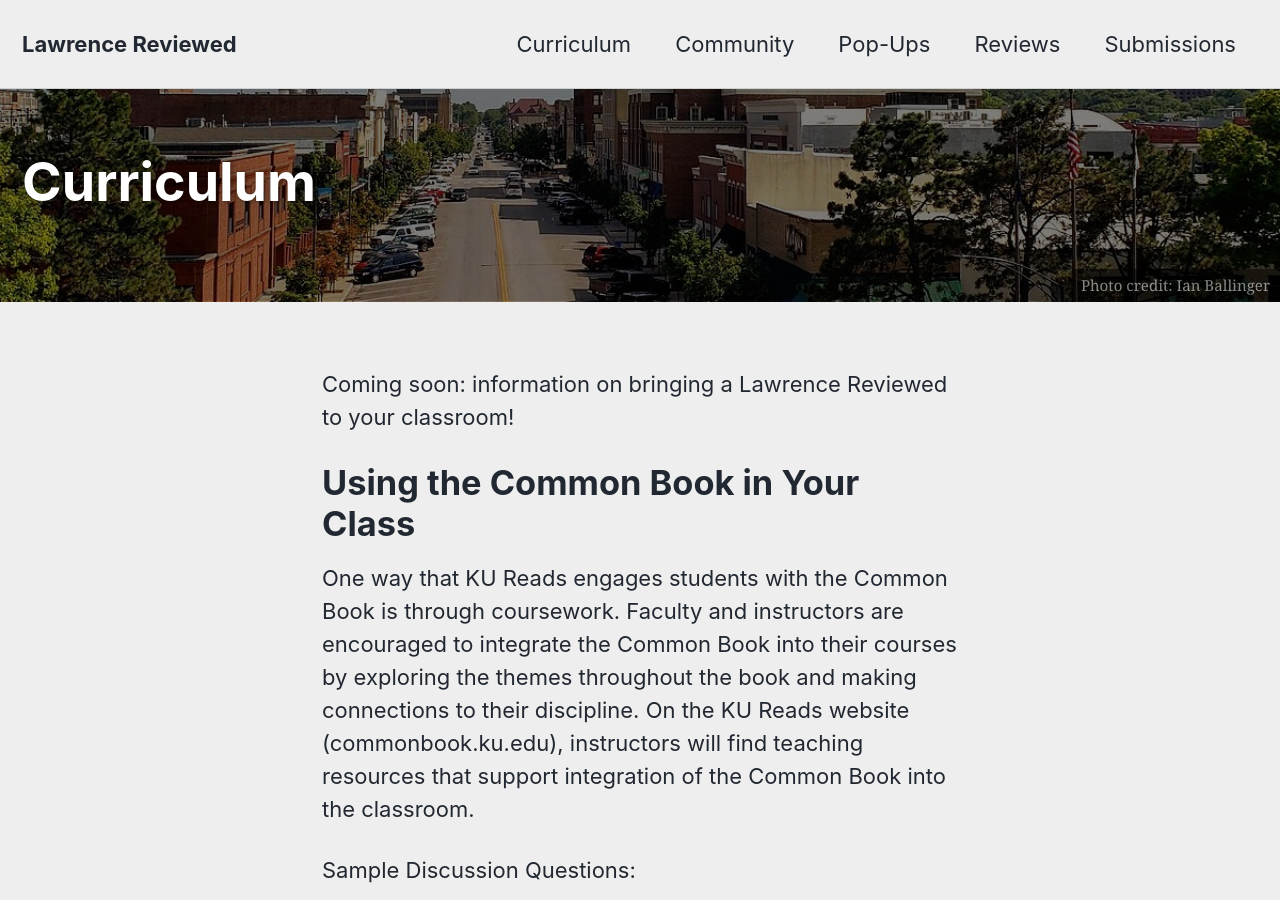
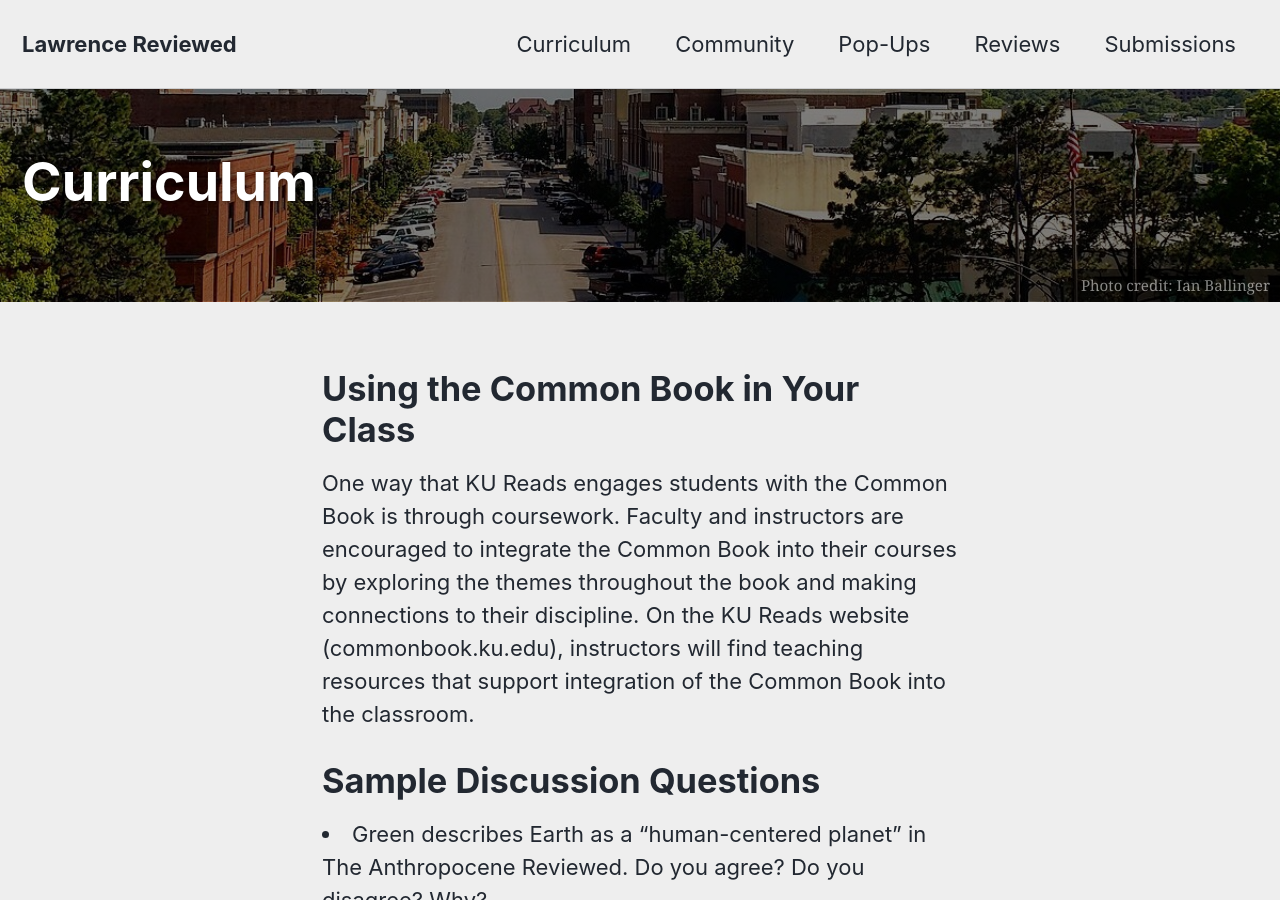
Before and after one commit to idrhku/lawrence-reviewed, a Jekyll site: the page built from _pages/curriculum.md, in a window 1280 px wide and 900 px high. Built offline with Jekyll 4.4.1, drawn with Linux system fonts in a browser that asks for light colours; cached includes are drawn as plain includes.

Commit message:
Update curriculum.md
Adding tags

```diff
--- a/_pages/curriculum.md
+++ b/_pages/curriculum.md
@@ -12,21 +12,20 @@
   #     url: "https://github.com/mmistakes/minimal-mistakes/"
   caption: "Photo credit: Ian Ballinger"
 ---
-Coming soon: information on bringing a Lawrence Reviewed to your classroom!
 
 
 <h1>Using the Common Book in Your Class </h1>
 
 One way that KU Reads engages students with the Common Book is through coursework. Faculty and instructors are encouraged to integrate the Common Book into their courses by exploring the themes throughout the book and making connections to their discipline. On the KU Reads website (commonbook.ku.edu), instructors will find teaching resources that support integration of the Common Book into the classroom.
 
-Sample Discussion Questions:
+<h1>Sample Discussion Questions</h1>
 
-Green describes Earth as a “human-centered planet” in The Anthropocene Reviewed. Do you agree? Do you disagree? Why?
+<li>Green describes Earth as a “human-centered planet” in The Anthropocene Reviewed. Do you agree? Do you disagree? Why? </li>
 
-The Anthropocene Reviewed features three hidden reviews. Why do you think Green chose to include (and hide) the reviews? How do the hidden reviews contribute to the story Green is trying to tell?
+<li>The Anthropocene Reviewed features three hidden reviews. Why do you think Green chose to include (and hide) the reviews? How do the hidden reviews contribute to the story Green is trying to tell? </li>
 
-In “Harvey” and “Hiroyuki Doi’s Circle Drawings” Green explores movies and art as a way to cope with mental health and difficult periods in life. Do you have a strong connection to a song, movie, show, or art that helped you through a difficult time? Why do you think you think it helped you cope, manage, or feel better?
+<li>In “Harvey” and “Hiroyuki Doi’s Circle Drawings” Green explores movies and art as a way to cope with mental health and difficult periods in life. Do you have a strong connection to a song, movie, show, or art that helped you through a difficult time? Why do you think you think it helped you cope, manage, or feel better? </li>
 
-Green uses seemingly random objects as the focus of many of his reviews, including Diet Dr. Pepper and Scratch n’ Sniff Stickers. If you had to pick one “random” object to review that you encounter in your daily life, what would it be? Why did you choose that object?
+<li>Green uses seemingly random objects as the focus of many of his reviews, including Diet Dr. Pepper and Scratch n’ Sniff Stickers. If you had to pick one “random” object to review that you encounter in your daily life, what would it be? Why did you choose that object? </li>
 
-In “Air-Conditioning” and “Kentucky Bluegrass” Green explores the complex issues of our impact on the world around us, and the feeling that our individual impact doesn’t matter in the grand scheme of things. Do you agree with Green’s thought process here? Do you disagree? Why?
+<li>In “Air-Conditioning” and “Kentucky Bluegrass” Green explores the complex issues of our impact on the world around us, and the feeling that our individual impact doesn’t matter in the grand scheme of things. Do you agree with Green’s thought process here? Do you disagree? Why? </li>
```
